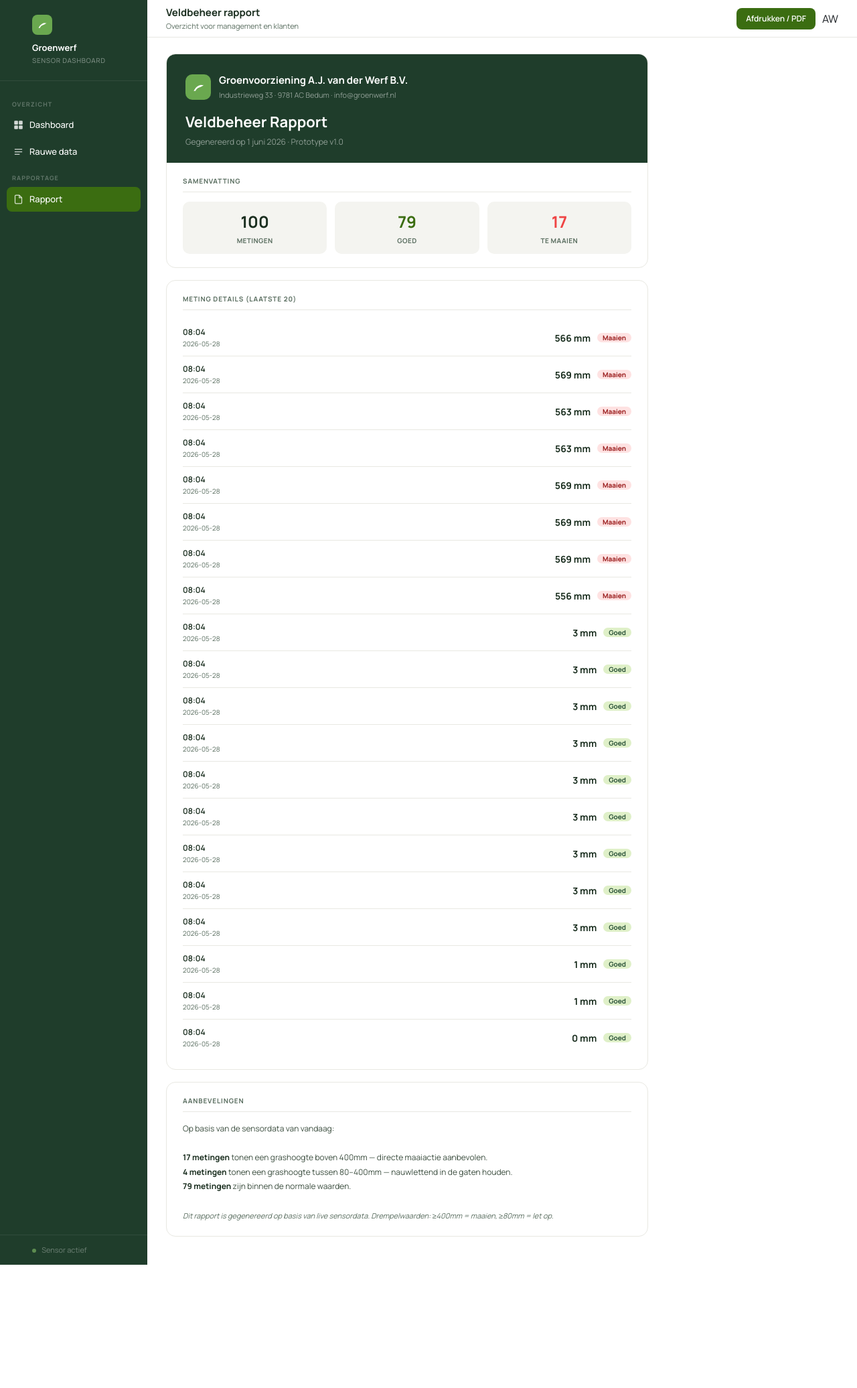
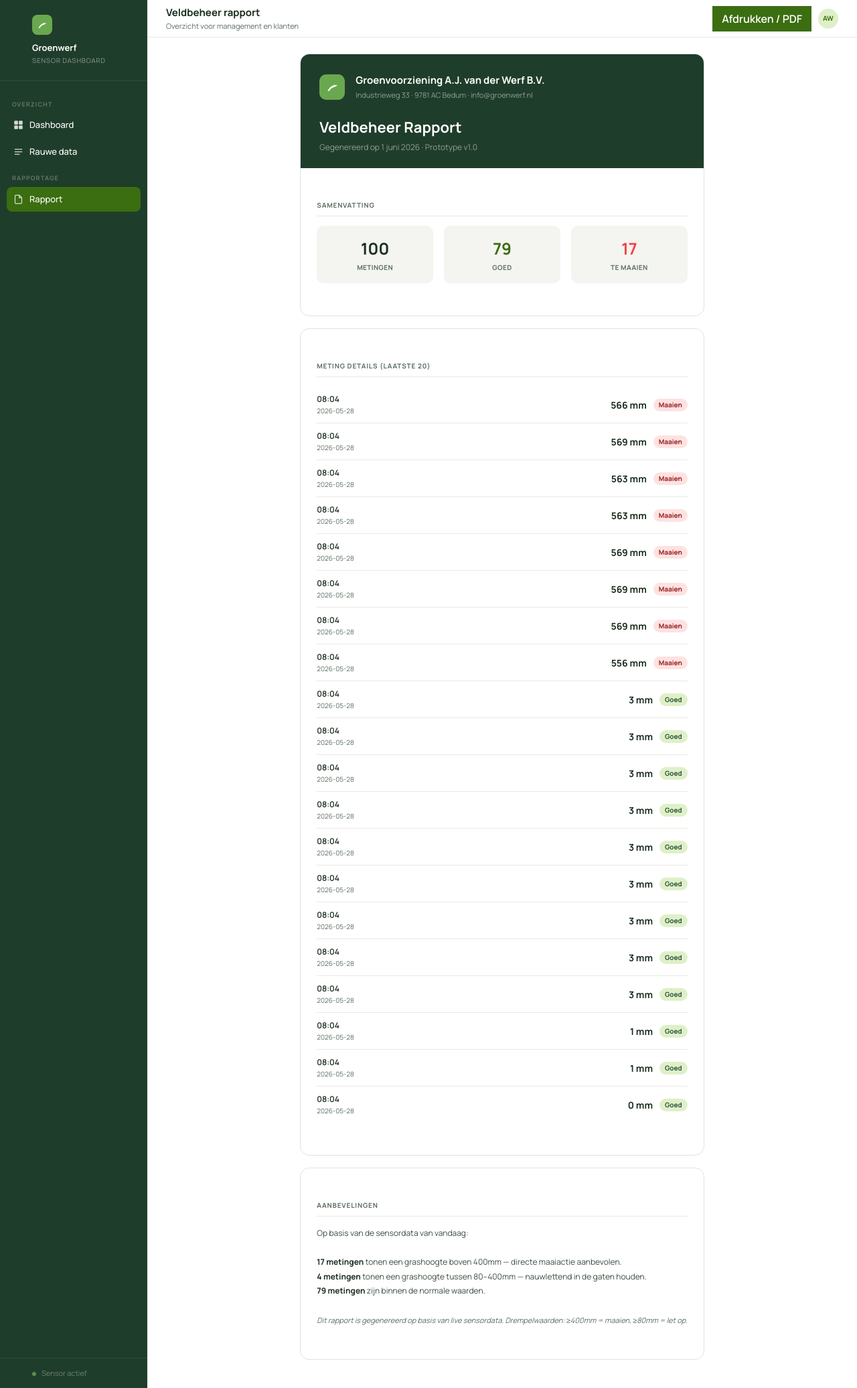
Before and after one commit to gideontigelaar/project-groenwerf, a Flask app: page /rapport in a window 1280 px wide. Shown: the whole page at 67% size. Before the commit the page ends 1888 px from the top, so only its background shows below. Run offline with Flask 3, Linux system fonts and the light colour scheme.

Commit message:
Update rapport
Updated rapport to tailwind and moved the script to a dedicated file.
Also centered the rapport

```diff
--- /dev/null
+++ b/website/static/rapport.js
@@ -0,0 +1,52 @@
+function statusOf(tof, sonic) {
+    const h = tof || sonic || 0;
+    if (h >= 400) return { label: "Maaien", bg: "bg-[#fee2e2]", text: "text-[#991b1b]", level: 2 };
+    if (h >= 80)  return { label: "Let op",  bg: "bg-[#fef3c7]", text: "text-[#92400e]", level: 1 };
+    return               { label: "Goed",   bg: "bg-[#dff0c8]", text: "text-[#2a5238]", level: 0 };
+  }
+
+  async function loadReport() {
+    const res  = await fetch("/api/data");
+    const rows = await res.json();
+
+    const now = new Date().toLocaleDateString("nl-NL", { day: "numeric", month: "long", year: "numeric" });
+    document.getElementById("report-date").textContent = `Gegenereerd op ${now} · Prototype v1.0`;
+
+    const counts = [0, 0, 0];
+    rows.forEach(r => counts[statusOf(parseInt(r.tof_mm || 0), parseInt(r.sonic_median_mm || 0)).level]++);
+
+    document.getElementById("r-total").textContent = rows.length;
+    document.getElementById("r-ok").textContent    = counts[0];
+    document.getElementById("r-mow").textContent   = counts[2];
+
+    document.getElementById("report-rows").innerHTML = rows.slice(0, 20).map(r => {
+      const tof   = r.tof_mm != null ? parseInt(r.tof_mm) : null;
+      const sonic = r.sonic_median_mm != null ? parseInt(r.sonic_median_mm) : null;
+      const h     = tof || sonic || 0;
+      const s     = statusOf(tof, sonic);
+      const time  = r.measured_at ? r.measured_at.slice(11, 16) : "—";
+      const date  = r.measured_at ? r.measured_at.slice(0, 10)  : "—";
+      return `<div class="flex items-center justify-between py-2.5 border-b border-[#e8e8e2] last:border-b-0 text-[12px]">
+        <div>
+          <div class="font-semibold text-[#1a2e1f]">${time}</div>
+          <div class="text-[10px] text-[#5a6e60] mt-px">${date}</div>
+        </div>
+        <div class="flex items-center gap-2.5">
+          <div class="text-[14px] font-bold text-[#1a2e1f]">${h} mm</div>
+          <span class="inline-block px-2 py-0.5 rounded-full text-[10px] font-bold ${s.bg} ${s.text}">${s.label}</span>
+        </div>
+      </div>`;
+    }).join("");
+
+    const mowCount  = counts[2];
+    const warnCount = counts[1];
+    document.getElementById("report-recs").innerHTML = `
+      Op basis van de sensordata van vandaag:<br><br>
+      ${mowCount  > 0 ? `<strong class="text-[#1a2e1f]">${mowCount} meting${mowCount > 1 ? "en" : ""}</strong> tonen een grashoogte boven 400mm — directe maaiactie aanbevolen.<br>` : ""}
+      ${warnCount > 0 ? `<strong class="text-[#1a2e1f]">${warnCount} meting${warnCount > 1 ? "en" : ""}</strong> tonen een grashoogte tussen 80–400mm — nauwlettend in de gaten houden.<br>` : ""}
+      ${counts[0] > 0 ? `<strong class="text-[#1a2e1f]">${counts[0]} meting${counts[0] > 1 ? "en" : ""}</strong> ${counts[0] > 1 ? "zijn" : "is"} binnen de normale waarden.<br>` : ""}
+      <br><em class="text-[#5a6e60] text-[11px]">Dit rapport is gegenereerd op basis van live sensordata. Drempelwaarden: ≥400mm = maaien, ≥80mm = let op.</em>
+    `;
+  }
+
+  loadReport();
--- a/website/templates/rapport.html
+++ b/website/templates/rapport.html
@@ -1,336 +1,93 @@
-{% extends "base.html" %} {% block title %}Rapport — Groenwerf{% endblock %} {%
-block page_title %}Veldbeheer rapport{% endblock %} {% block page_sub
-%}Overzicht voor management en klanten{% endblock %} {% block topbar_actions %}
+{% extends "base.html" %}
+{% block title %}Rapport — Groenwerf{% endblock %}
+{% block page_title %}Veldbeheer rapport{% endblock %}
+{% block page_sub %}Overzicht voor management en klanten{% endblock %}
+
+{% block topbar_actions %}
   <button
     onclick="window.print()"
-  style="
-    padding: 7px 14px;
-    border-radius: 8px;
-    font-size: 12px;
-    font-weight: 600;
-    font-family: &quot;Manrope&quot;, sans-serif;
-    cursor: pointer;
-    background: #3b6d11;
-    color: #fff;
-    border: none;
-  "
+    class="px-3.5 py-[7px] rounded-lg text-[12px] font-semibold bg-[#3b6d11] text-white border-0 cursor-pointer hover:bg-[#2a5238] transition-colors duration-150"
+    style="font-family: 'Manrope', sans-serif;"
   >
     Afdrukken / PDF
   </button>
-<div class="avatar">AW</div>
-{% endblock %} {% block content %}
+  <div class="w-[30px] h-[30px] rounded-full bg-[#dff0c8] flex items-center justify-center text-[10px] font-bold text-[#3b6d11]">AW</div>
+{% endblock %}
+
+{% block content %}
+
 <style>
-  .report-wrap {
-    max-width: 720px;
-  }
-  .report-card {
-    background: #fff;
-    border-radius: 14px;
-    border: 1px solid #e8e8e2;
-    overflow: hidden;
-    margin-bottom: 18px;
-  }
-  .report-header {
-    background: #1f3d2b;
-    color: #fff;
-    padding: 28px 28px 22px;
-  }
-  .report-logo-row {
-    display: flex;
-    align-items: center;
-    gap: 12px;
-    margin-bottom: 16px;
-  }
-  .report-logo-mark {
-    width: 38px;
-    height: 38px;
-    background: #6aa84f;
-    border-radius: 10px;
-    display: flex;
-    align-items: center;
-    justify-content: center;
-  }
-  .report-logo-mark svg {
-    width: 20px;
-    height: 20px;
-    fill: #fff;
-  }
-  .report-company {
-    font-size: 15px;
-    font-weight: 700;
-    color: #fff;
-  }
-  .report-company-sub {
-    font-size: 11px;
-    color: rgba(255, 255, 255, 0.5);
-    margin-top: 2px;
-  }
-  .report-title {
-    font-size: 22px;
-    font-weight: 700;
-    color: #fff;
-    margin-bottom: 4px;
-  }
-  .report-date {
-    font-size: 12px;
-    color: rgba(255, 255, 255, 0.5);
-  }
-
-  .section {
-    padding: 20px 24px;
-  }
-  .section-title {
-    font-size: 10px;
-    font-weight: 700;
-    color: #5a6e60;
-    text-transform: uppercase;
-    letter-spacing: 0.08em;
-    margin-bottom: 14px;
-    padding-bottom: 8px;
-    border-bottom: 1px solid #e8e8e2;
-  }
-  .summary-grid {
-    display: grid;
-    grid-template-columns: repeat(3, 1fr);
-    gap: 12px;
-  }
-  .summary-item {
-    background: #f4f4f0;
-    border-radius: 10px;
-    padding: 12px 14px;
-    text-align: center;
-  }
-  .summary-num {
-    font-size: 24px;
-    font-weight: 700;
-    color: #1a2e1f;
-  }
-  .summary-lbl {
-    font-size: 10px;
-    font-weight: 700;
-    color: #5a6e60;
-    text-transform: uppercase;
-    letter-spacing: 0.04em;
-    margin-top: 3px;
-  }
-
-  .field-row {
-    display: flex;
-    align-items: center;
-    justify-content: space-between;
-    padding: 10px 0;
-    border-bottom: 1px solid #e8e8e2;
-    font-size: 12px;
-  }
-  .field-row:last-child {
-    border-bottom: none;
-  }
-  .field-time {
-    font-weight: 600;
-    color: #1a2e1f;
-  }
-  .field-date {
-    font-size: 10px;
-    color: #5a6e60;
-    margin-top: 1px;
-  }
-  .field-right {
-    display: flex;
-    align-items: center;
-    gap: 10px;
-  }
-  .field-height {
-    font-size: 14px;
-    font-weight: 700;
-    color: #1a2e1f;
-  }
-
-  .badge {
-    display: inline-block;
-    padding: 2px 8px;
-    border-radius: 99px;
-    font-size: 10px;
-    font-weight: 700;
-  }
-  .badge-ok {
-    background: #dff0c8;
-    color: #2a5238;
-  }
-  .badge-warn {
-    background: #fef3c7;
-    color: #92400e;
-  }
-  .badge-alert {
-    background: #fee2e2;
-    color: #991b1b;
-  }
-
-  .recs {
-    font-size: 12px;
-    line-height: 1.8;
-    color: #3d4f40;
-  }
-  .recs strong {
-    color: #1a2e1f;
-  }
-
   @media print {
-    .main-content > .topbar {
-      display: none;
-    }
-    aside.sidebar {
-      display: none;
-    }
-    body {
-      display: block;
-    }
-    .page-body {
-      padding: 0;
-    }
-    .report-wrap {
-      max-width: 100%;
-    }
+    .main-content > .topbar { display: none; }
+    aside.sidebar { display: none; }
+    body { display: block; }
+    .page-body { padding: 0; }
+    .report-wrap { max-width: 100%; }
   }
 </style>
+<div class="flex justify-center">
+<div class="report-wrap max-w-[720px]">
 
-<div class="report-wrap">
-  <!-- Header -->
-  <div class="report-card">
-    <div class="report-header">
-      <div class="report-logo-row">
-        <div class="report-logo-mark">
-          <svg viewBox="0 0 24 24">
-            <path
-              d="M17 8C8 10 5.9 16.17 3.82 19h3.4c.25-1 1.19-3.2 3.78-5C14 12 18 12 22 8c-1.5.5-2.5.5-5 0z"
-            />
+    <!-- Header card -->
+    <div class="bg-white rounded-[14px] border border-[#e8e8e2] overflow-hidden mb-[18px]">
+
+      <!-- Dark header -->
+      <div class="bg-[#1f3d2b] text-white px-7 pt-7 pb-[22px]">
+        <div class="flex items-center gap-3 mb-4">
+          <div class="w-[38px] h-[38px] bg-[#6aa84f] rounded-[10px] flex items-center justify-center shrink-0">
+            <svg viewBox="0 0 24 24" class="w-5 h-5 fill-white">
+              <path d="M17 8C8 10 5.9 16.17 3.82 19h3.4c.25-1 1.19-3.2 3.78-5C14 12 18 12 22 8c-1.5.5-2.5.5-5 0z"/>
             </svg>
           </div>
           <div>
-          <div class="report-company">
-            Groenvoorziening A.J. van der Werf B.V.
-          </div>
-          <div class="report-company-sub">
-            Industrieweg 33 · 9781 AC Bedum · info@groenwerf.nl
+            <div class="text-[15px] font-bold text-white">Groenvoorziening A.J. van der Werf B.V.</div>
+            <div class="text-[11px] text-white/50 mt-0.5">Industrieweg 33 · 9781 AC Bedum · info@groenwerf.nl</div>
           </div>
         </div>
-      </div>
-      <div class="report-title">Veldbeheer Rapport</div>
-      <div class="report-date" id="report-date">Laden...</div>
+        <div class="text-[22px] font-bold text-white mb-1">Veldbeheer Rapport</div>
+        <div class="text-[12px] text-white/50" id="report-date">Laden...</div>
       </div>
 
       <!-- Summary -->
-    <div class="section">
-      <div class="section-title">Samenvatting</div>
-      <div class="summary-grid">
-        <div class="summary-item">
-          <div class="summary-num" id="r-total">—</div>
-          <div class="summary-lbl">Metingen</div>
+      <div class="px-6 py-5">
+        <div class="text-[10px] font-bold text-[#5a6e60] uppercase tracking-[0.08em] mb-3.5 pb-2 border-b border-[#e8e8e2]">Samenvatting</div>
+        <div class="grid grid-cols-3 gap-3">
+          <div class="bg-[#f4f4f0] rounded-[10px] px-3.5 py-3 text-center">
+            <div class="text-[24px] font-bold text-[#1a2e1f]" id="r-total">—</div>
+            <div class="text-[10px] font-bold text-[#5a6e60] uppercase tracking-[0.04em] mt-[3px]">Metingen</div>
           </div>
-        <div class="summary-item">
-          <div class="summary-num" style="color: #3b6d11" id="r-ok">—</div>
-          <div class="summary-lbl">Goed</div>
+          <div class="bg-[#f4f4f0] rounded-[10px] px-3.5 py-3 text-center">
+            <div class="text-[24px] font-bold text-[#3b6d11]" id="r-ok">—</div>
+            <div class="text-[10px] font-bold text-[#5a6e60] uppercase tracking-[0.04em] mt-[3px]">Goed</div>
           </div>
-        <div class="summary-item">
-          <div class="summary-num" style="color: #ef4444" id="r-mow">—</div>
-          <div class="summary-lbl">Te maaien</div>
+          <div class="bg-[#f4f4f0] rounded-[10px] px-3.5 py-3 text-center">
+            <div class="text-[24px] font-bold text-[#ef4444]" id="r-mow">—</div>
+            <div class="text-[10px] font-bold text-[#5a6e60] uppercase tracking-[0.04em] mt-[3px]">Te maaien</div>
           </div>
         </div>
       </div>
     </div>
 
     <!-- Field details -->
-  <div class="report-card">
-    <div class="section">
-      <div class="section-title">Meting details (laatste 20)</div>
+    <div class="bg-white rounded-[14px] border border-[#e8e8e2] overflow-hidden mb-[18px]">
+      <div class="px-6 py-5">
+        <div class="text-[10px] font-bold text-[#5a6e60] uppercase tracking-[0.08em] mb-3.5 pb-2 border-b border-[#e8e8e2]">Meting details (laatste 20)</div>
         <div id="report-rows">Laden...</div>
       </div>
     </div>
 
     <!-- Recommendations -->
-  <div class="report-card">
-    <div class="section">
-      <div class="section-title">Aanbevelingen</div>
-      <div class="recs" id="report-recs">Laden...</div>
+    <div class="bg-white rounded-[14px] border border-[#e8e8e2] overflow-hidden mb-[18px]">
+      <div class="px-6 py-5">
+        <div class="text-[10px] font-bold text-[#5a6e60] uppercase tracking-[0.08em] mb-3.5 pb-2 border-b border-[#e8e8e2]">Aanbevelingen</div>
+        <div class="text-[12px] leading-[1.8] text-[#3d4f40]" id="report-recs">Laden...</div>
       </div>
     </div>
+
   </div>
-{% endblock %} {% block scripts %}
-<script>
-  function statusOf(tof, sonic) {
-    const h = tof || sonic || 0;
-    if (h >= 400) return { label: "Maaien", cls: "badge-alert", level: 2 };
-    if (h >= 80) return { label: "Let op", cls: "badge-warn", level: 1 };
-    return { label: "Goed", cls: "badge-ok", level: 0 };
-  }
+</div>
+{% endblock %}
 
-  async function loadReport() {
-    const res = await fetch("/api/data");
-    const rows = await res.json();
-
-    const now = new Date().toLocaleDateString("nl-NL", {
-      day: "numeric",
-      month: "long",
-      year: "numeric",
-    });
-    document.getElementById("report-date").textContent =
-      `Gegenereerd op ${now} · Prototype v1.0`;
-
-    const counts = [0, 0, 0];
-    rows.forEach(
-      (r) =>
-        counts[
-          statusOf(parseInt(r.tof_mm || 0), parseInt(r.sonic_median_mm || 0))
-            .level
-        ]++,
-    );
-
-    document.getElementById("r-total").textContent = rows.length;
-    document.getElementById("r-ok").textContent = counts[0];
-    document.getElementById("r-mow").textContent = counts[2];
-
-    document.getElementById("report-rows").innerHTML = rows
-      .slice(0, 20)
-      .map((r) => {
-        const tof = r.tof_mm != null ? parseInt(r.tof_mm) : null;
-        const sonic =
-          r.sonic_median_mm != null ? parseInt(r.sonic_median_mm) : null;
-        const h = tof || sonic || 0;
-        const s = statusOf(tof, sonic);
-        const time = r.measured_at ? r.measured_at.slice(11, 16) : "—";
-        const date = r.measured_at ? r.measured_at.slice(0, 10) : "—";
-        return `<div class="field-row">
-            <div><div class="field-time">${time}</div><div class="field-date">${date}</div></div>
-            <div class="field-right">
-                <div class="field-height">${h} mm</div>
-                <span class="badge ${s.cls}">${s.label}</span>
-            </div>
-        </div>`;
-      })
-      .join("");
-
-    const mowCount = counts[2];
-    const warnCount = counts[1];
-    document.getElementById("report-recs").innerHTML = `
-        Op basis van de sensordata van vandaag:<br><br>
-        ${
-          mowCount > 0
-            ? `<strong>${mowCount} meting${mowCount > 1 ? "en" : ""}</strong> tonen een grashoogte boven 400mm — directe maaiactie aanbevolen.<br>`
-            : ""
-        }
-        ${
-          warnCount > 0
-            ? `<strong>${warnCount} meting${warnCount > 1 ? "en" : ""}</strong> tonen een grashoogte tussen 80–400mm — nauwlettend in de gaten houden.<br>`
-            : ""
-        }
-        ${
-          counts[0] > 0
-            ? `<strong>${counts[0]} meting${counts[0] > 1 ? "en" : ""}</strong> ${counts[0] > 1 ? "zijn" : "is"} binnen de normale waarden.<br>`
-            : ""
-        }
-        <br><em style="color:#5a6e60;font-size:11px">Dit rapport is gegenereerd op basis van live sensordata. Drempelwaarden: ≥400mm = maaien, ≥80mm = let op.</em>
-    `;
-  }
-
-  loadReport();
-</script>
+{% block scripts %}
+<script src="{{url_for('static', filename='rapport.js')}}"></script>
 {% endblock %}
```
Lines whose indentation alone changed are shown as unchanged.
